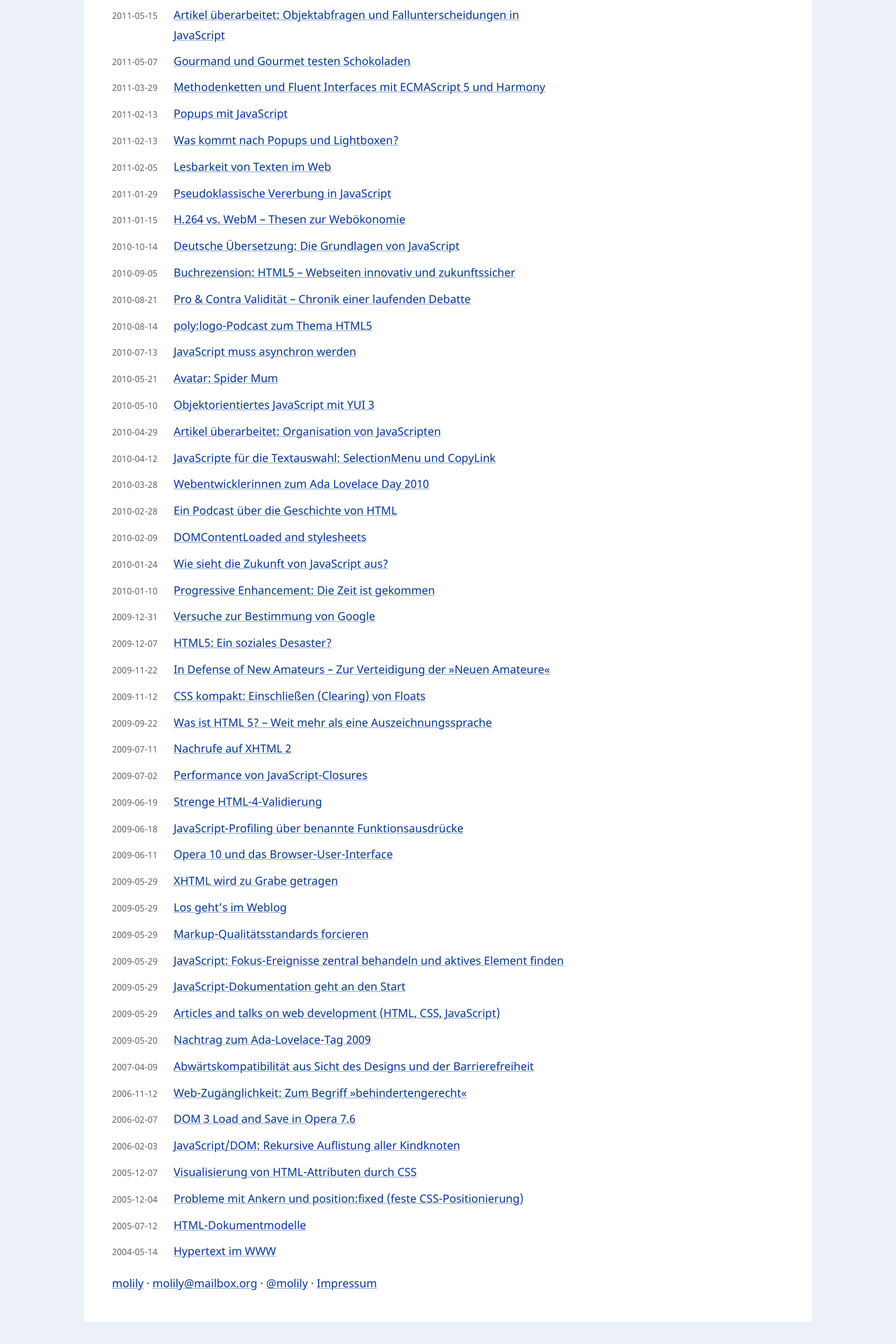
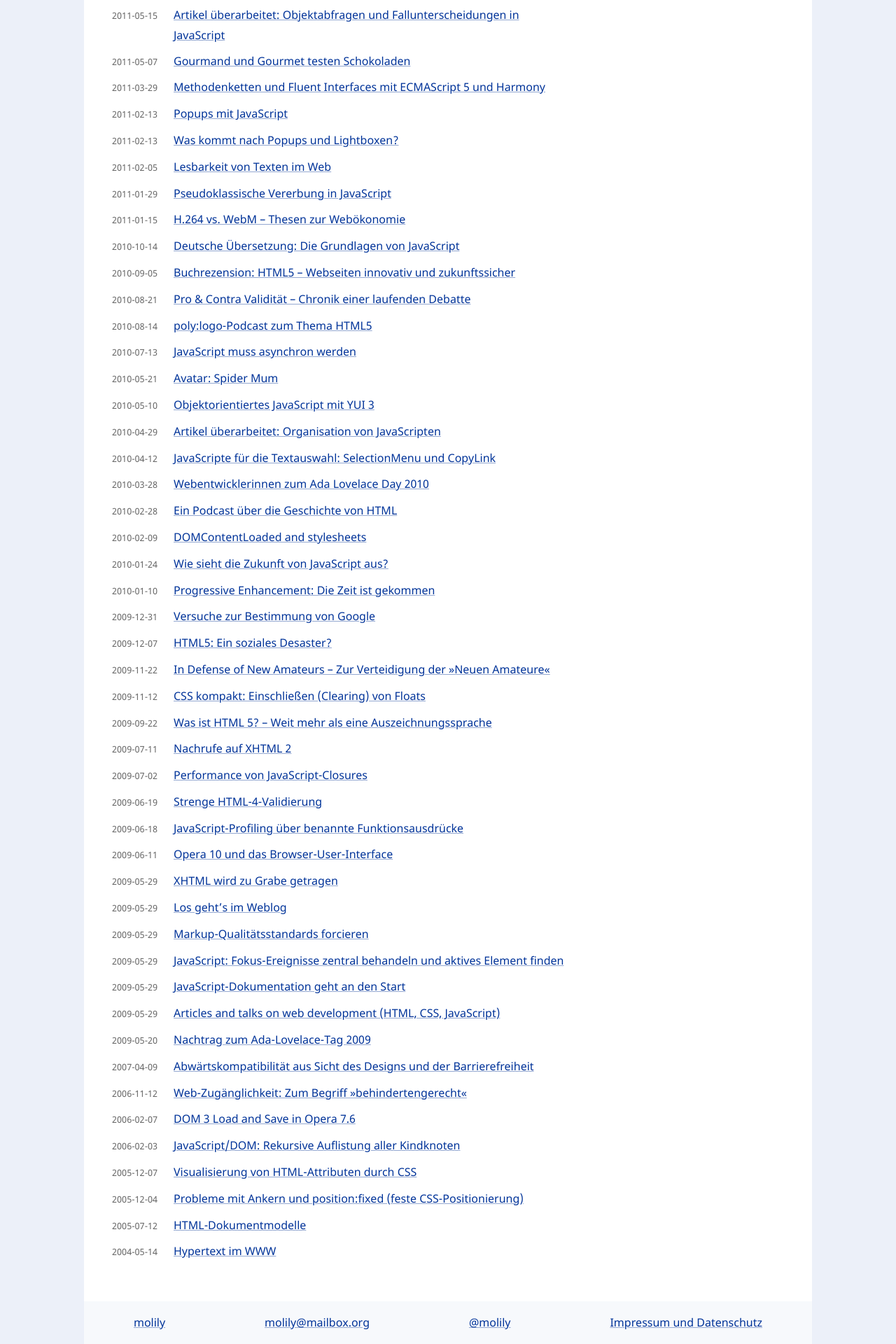
Before and after one commit to molily/molily.de, a Jekyll site: the page built from index.html, in a window 1280 px wide. Shown: the part 2641-4561 px from the top of the page at 70% size. Built offline with Jekyll 4.4.1, drawn with Linux system fonts in a browser that asks for light colours; before the commit the page ends 4529 px from its top, so only the background shows below that.

Commit message:
Reposition foote

```diff
--- a/_includes/footer.html
+++ b/_includes/footer.html
@@ -1,8 +1,8 @@
 <footer class="document-footer">
-  <p class="document-footer-content">
-    <a href="/" title="Home page">molily</a> &middot;
-    <a href="mailto:molily@mailbox.org">molily@mailbox.org</a> &middot;
-    <a href="https://twitter.com/molily" title="Twitter profile">@molily</a> &middot;
-    <a href="/impressum/" lang="de">Impressum</a>
-  </p>
+  <ul class="document-footer-content">
+    <li><a href="/" title="Home page">molily</a></li>
+    <li><a href="mailto:molily@mailbox.org">molily@mailbox.org</a></li>
+    <li><a href="https://twitter.com/molily" title="Twitter profile">@molily</a></li>
+    <li><a href="/impressum/" lang="de">Impressum und Datenschutz</a></li>
+  </ul>
 </footer>
--- a/_layouts/post.html
+++ b/_layouts/post.html
@@ -10,8 +10,6 @@ layout: blog
 
 {% include divider.html %}
 
-<div class="col-primary bottom-primary">
-  {% include footer.html %}
-</div>
+{% include footer.html %}
 
 {% include bottom.html %}
--- a/css/blog.scss
+++ b/css/blog.scss
@@ -70,9 +70,6 @@ html {
   }
 }
 
-.wrapper-bottom {
-}
-
 /* Two columns */
 
 .col-primary,
@@ -140,8 +137,25 @@ html {
 
 /* Document footer */
 
+.document-footer {
+  background-color: $col-secondary-background
+}
+
 .document-footer-content {
+  display: flex;
+  list-style: none;
   margin: 0;
+}
+
+.document-footer-content li {
+  margin-bottom: 0;
+  flex: 1 0 auto;
+  text-align: center;
+}
+
+.document-footer-content a {
+  display: block;
+  padding: 1rem 0;
 }
 
 /**
--- a/index.html
+++ b/index.html
@@ -21,8 +21,6 @@ layout: blog
     </li>
   {% endfor %}
   </ul>
-
-  {% include footer.html %}
 </div>
 
 {% comment %}
@@ -30,4 +28,6 @@ layout: blog
 </div>
 {% endcomment %}
 
+{% include footer.html %}
+
 {% include bottom.html %}
```
Also changed, not shown: _includes/divider.html (line endings or trailing spaces).
